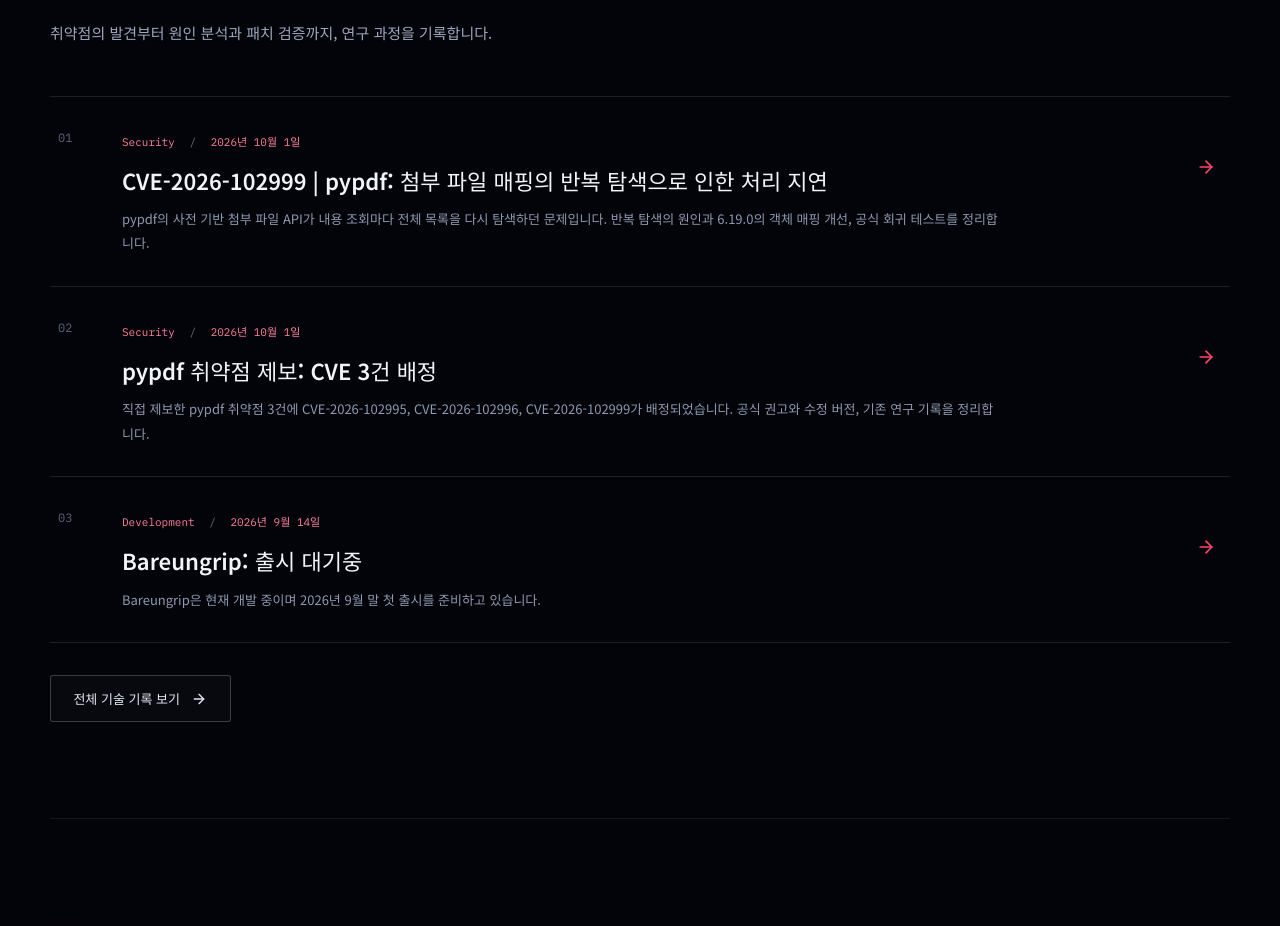
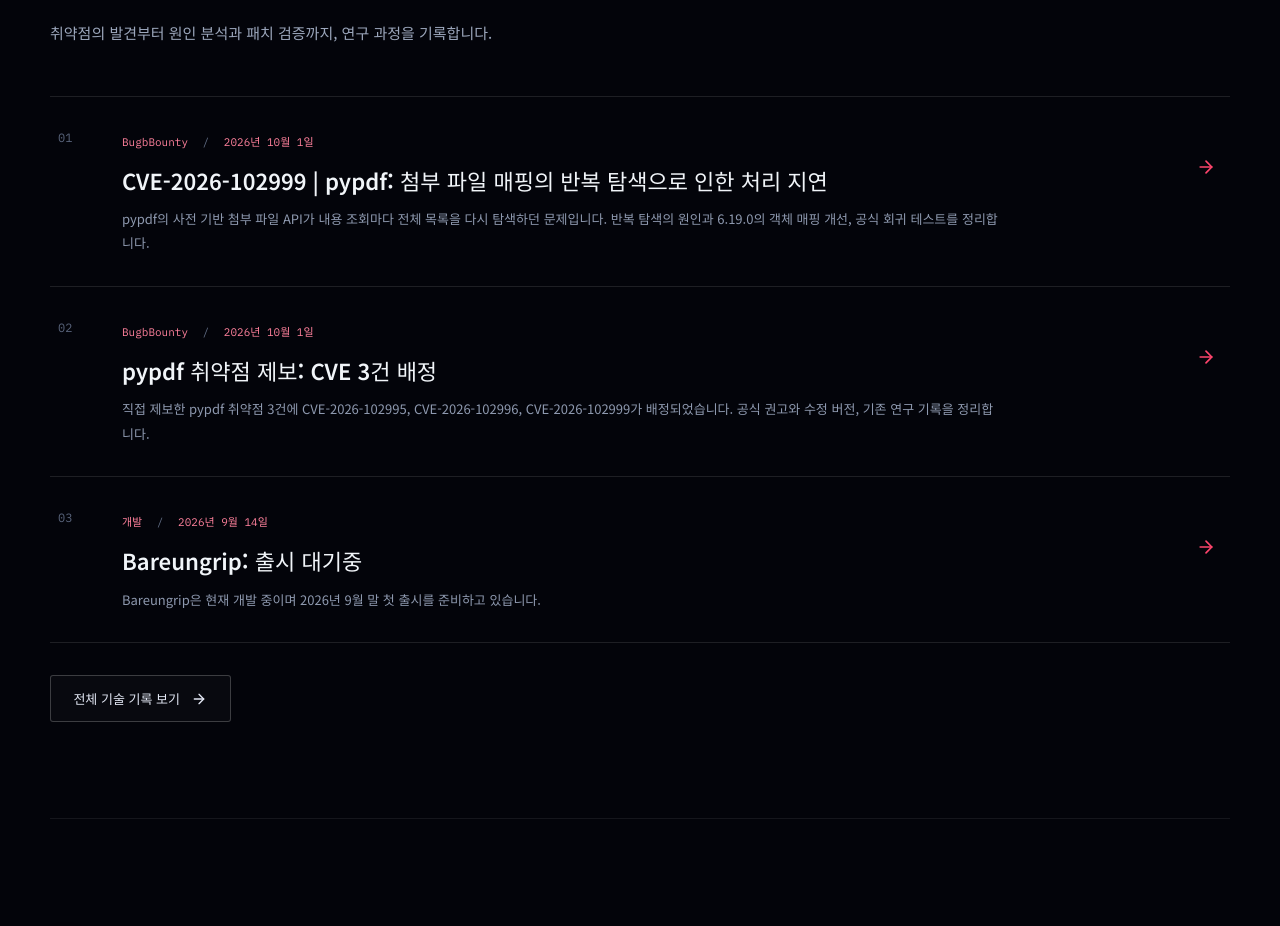
Before and after one commit to jungmingi-lab/morningstarsec.dev, a React (Vite) app: page / in a window 1280 px wide. Shown: the part 4760-5686 px from the top of the page. Built offline with nearby package versions, Linux system fonts and the light colour scheme.

Commit message:
Update writeup categories

```diff
--- a/public/admin/config.yml
+++ b/public/admin/config.yml
@@ -38,15 +38,13 @@ collections:
         name: "category"
         widget: "select"
         options:
-          - "Web"
-          - "Pwn"
-          - "Reversing"
-          - "Forensics"
-          - "Development"
-          - "Security"
-          - "Dreamhack"
-          - "Misc"
-        default: "Security"
+          - "개발"
+          - "CTF/Wargame"
+          - "BugbBounty"
+          - "블로그/기술문서"
+          - "논문/컨퍼런스"
+          - "공모전/자격증"
+        default: "블로그/기술문서"
         required: true
       - label: "태그"
         name: "tags"
--- a/scripts/generate-seo-pages.mjs
+++ b/scripts/generate-seo-pages.mjs
@@ -98,7 +98,7 @@ function parseWriteup(fileName) {
     slug,
     title: String(metadata.title),
     date: String(metadata.date),
-    category: String(metadata.category ?? 'Misc'),
+    category: String(metadata.category ?? '블로그/기술문서'),
     tags: Array.isArray(metadata.tags) ? metadata.tags : [],
     difficulty: String(metadata.difficulty ?? 'Practice'),
     readTime: String(metadata.readTime ?? ''),
--- a/src/App.tsx
+++ b/src/App.tsx
@@ -44,13 +44,11 @@ type Route = {
   slug?: string
 }
 
-type CategoryFilter = 'All' | WriteupCategory
+type CategoryFilter = '전체' | WriteupCategory
 
 const categoryOptions: CategoryFilter[] = [
-  'All',
-  ...WRITEUP_CATEGORIES.filter((category) =>
-    writeups.some((writeup) => writeup.category === category),
-  ),
+  '전체',
+  ...WRITEUP_CATEGORIES,
 ]
 
 const projectIcons: LucideIcon[] = [BrainCircuit, Car, Utensils, Cpu]
@@ -808,13 +806,13 @@ type WriteupsPageProps = {
 
 function WriteupsPage({ route }: WriteupsPageProps) {
   const [query, setQuery] = useState('')
-  const [category, setCategory] = useState<CategoryFilter>('All')
+  const [category, setCategory] = useState<CategoryFilter>('전체')
 
   const filteredWriteups = useMemo(() => {
     const normalizedQuery = query.trim().toLowerCase()
 
     return writeups.filter((writeup) => {
-      const matchesCategory = category === 'All' || writeup.category === category
+      const matchesCategory = category === '전체' || writeup.category === category
       const searchableText = [
         writeup.title,
         writeup.summary,
--- a/src/lib/writeups.ts
+++ b/src/lib/writeups.ts
@@ -1,12 +1,10 @@
 export const WRITEUP_CATEGORIES = [
-  'Web',
-  'Pwn',
-  'Reversing',
-  'Forensics',
-  'Development',
-  'Security',
-  'Dreamhack',
-  'Misc',
+  '개발',
+  'CTF/Wargame',
+  'BugbBounty',
+  '블로그/기술문서',
+  '논문/컨퍼런스',
+  '공모전/자격증',
 ] as const
 
 export type WriteupCategory = (typeof WRITEUP_CATEGORIES)[number]
@@ -81,13 +79,13 @@ function parseFrontmatterValue(value: string): FrontmatterValue {
 }
 
 function normalizeCategory(value: FrontmatterValue | undefined): WriteupCategory {
-  const category = String(value ?? 'Misc')
+  const category = String(value ?? '블로그/기술문서')
 
   if (WRITEUP_CATEGORIES.includes(category as WriteupCategory)) {
     return category as WriteupCategory
   }
 
-  return 'Misc'
+  return '블로그/기술문서'
 }
 
 function normalizeTags(value: FrontmatterValue | undefined): string[] {
--- a/src/writeups/bareungrip-coming-soon.md
+++ b/src/writeups/bareungrip-coming-soon.md
@@ -1,7 +1,7 @@
 ---
 title: "Bareungrip: 출시 대기중"
 date: "2026-09-14"
-category: "Development"
+category: "개발"
 tags: [Development, Bareungrip, Coming Soon]
 difficulty: "Project"
 readTime: "1 min read"
--- a/src/writeups/pypdf-attachment-mapping-complexity.md
+++ b/src/writeups/pypdf-attachment-mapping-complexity.md
@@ -1,7 +1,7 @@
 ---
 title: "CVE-2026-102999 | pypdf: 첨부 파일 매핑의 반복 탐색으로 인한 처리 지연"
 date: "2026-10-01"
-category: "Security"
+category: "BugbBounty"
 tags: [Security, CVE-2026-102999, pypdf, Python, PDF, DoS, Responsible Disclosure]
 difficulty: "Research"
 readTime: "5 min read"
--- a/src/writeups/pypdf-bfchar-token-limit.md
+++ b/src/writeups/pypdf-bfchar-token-limit.md
@@ -1,7 +1,7 @@
 ---
 title: "CVE-2026-102995 | pypdf: /ToUnicode bfchar 토큰 길이 검증 누락으로 인한 메모리 고갈"
 date: "2026-09-14"
-category: "Security"
+category: "BugbBounty"
 tags: [Security, CVE-2026-102995, pypdf, Python, DoS, Responsible Disclosure]
 difficulty: "Research"
 readTime: "8 min read"
--- a/src/writeups/pypdf-cve-assignments.md
+++ b/src/writeups/pypdf-cve-assignments.md
@@ -1,7 +1,7 @@
 ---
 title: "pypdf 취약점 제보: CVE 3건 배정"
 date: "2026-10-01"
-category: "Security"
+category: "BugbBounty"
 tags: [Security, pypdf, CVE, Responsible Disclosure]
 difficulty: "Research"
 readTime: "3 min read"
--- a/src/writeups/pypdf-simple-font-widths-limit.md
+++ b/src/writeups/pypdf-simple-font-widths-limit.md
@@ -1,7 +1,7 @@
 ---
 title: "CVE-2026-102996 | pypdf: simple font /Widths 배열 제한 누락으로 인한 메모리 고갈"
 date: "2026-09-14"
-category: "Security"
+category: "BugbBounty"
 tags: [Security, CVE-2026-102996, pypdf, Python, PDF, DoS, Responsible Disclosure]
 difficulty: "Research"
 readTime: "8 min read"
```
Also changed, not shown: 1 other file (tests, documents, lock files or other folders).
